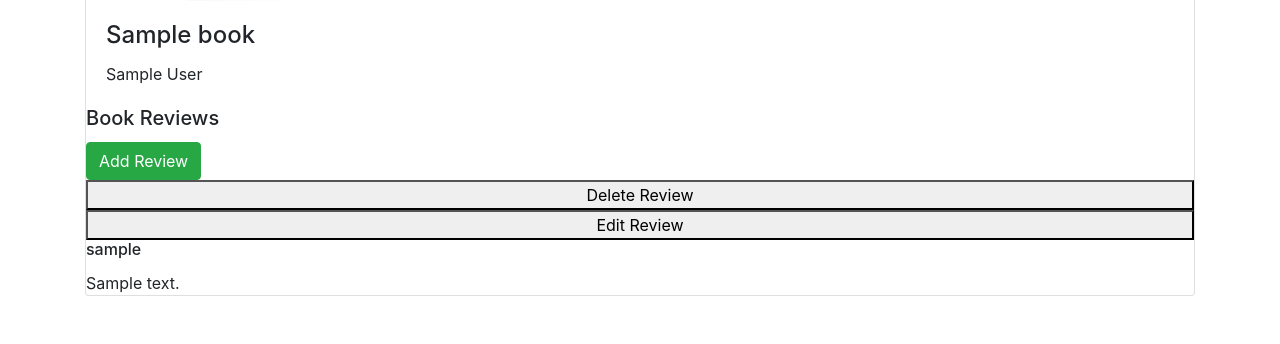
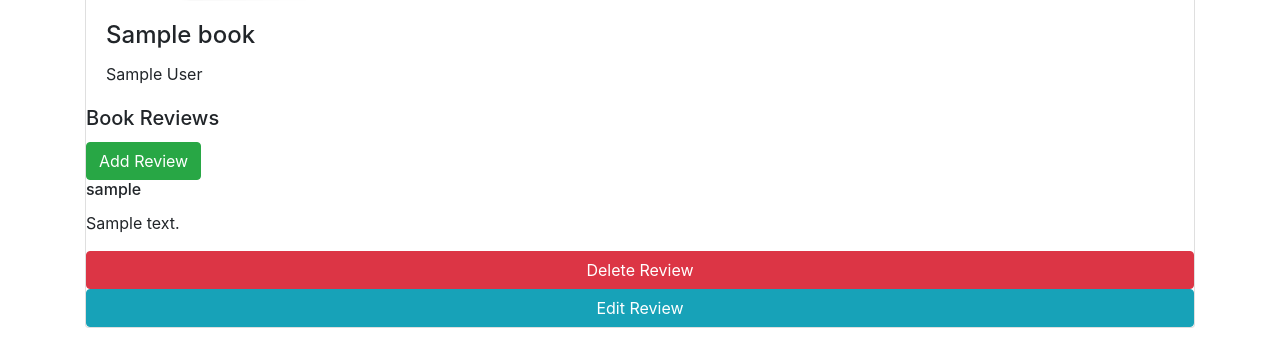
Before and after one commit to seakonn/milestone-three, a Flask app: template templates/book.html in a window 1280 px wide. Shown: the part 1533-1877 px from the top of the page. Before the commit the page ends 1829 px from the top, so only its background shows below. Run offline with Flask 2, Linux system fonts and the light colour scheme; the template is opened without the code that fills it: most values are stand-ins (such as "Sample title", 1, 10 or a date in 2020); some libraries are stand-ins or nearby versions.

Commit message:
Rearranged edit/delete buttons for reviews

```diff
--- a/templates/book.html
+++ b/templates/book.html
@@ -20,10 +20,11 @@
 
     {% for review in book.reviews %}
 
-    <button>Delete Review</button>
-    <button>Edit Review</button>
+
     <h6 class="card-title"> {{ review.username }} </h6>
     <p class="card-text"> {{ review.review_text }} </p>
+    <a href="" role="button" class="btn btn-danger" title="Delete Review">Delete Review</a>
+    <a href="" role="button" class="btn btn-info" title="Edit Review">Edit Review</a>
 
     {% endfor %}
 
```
